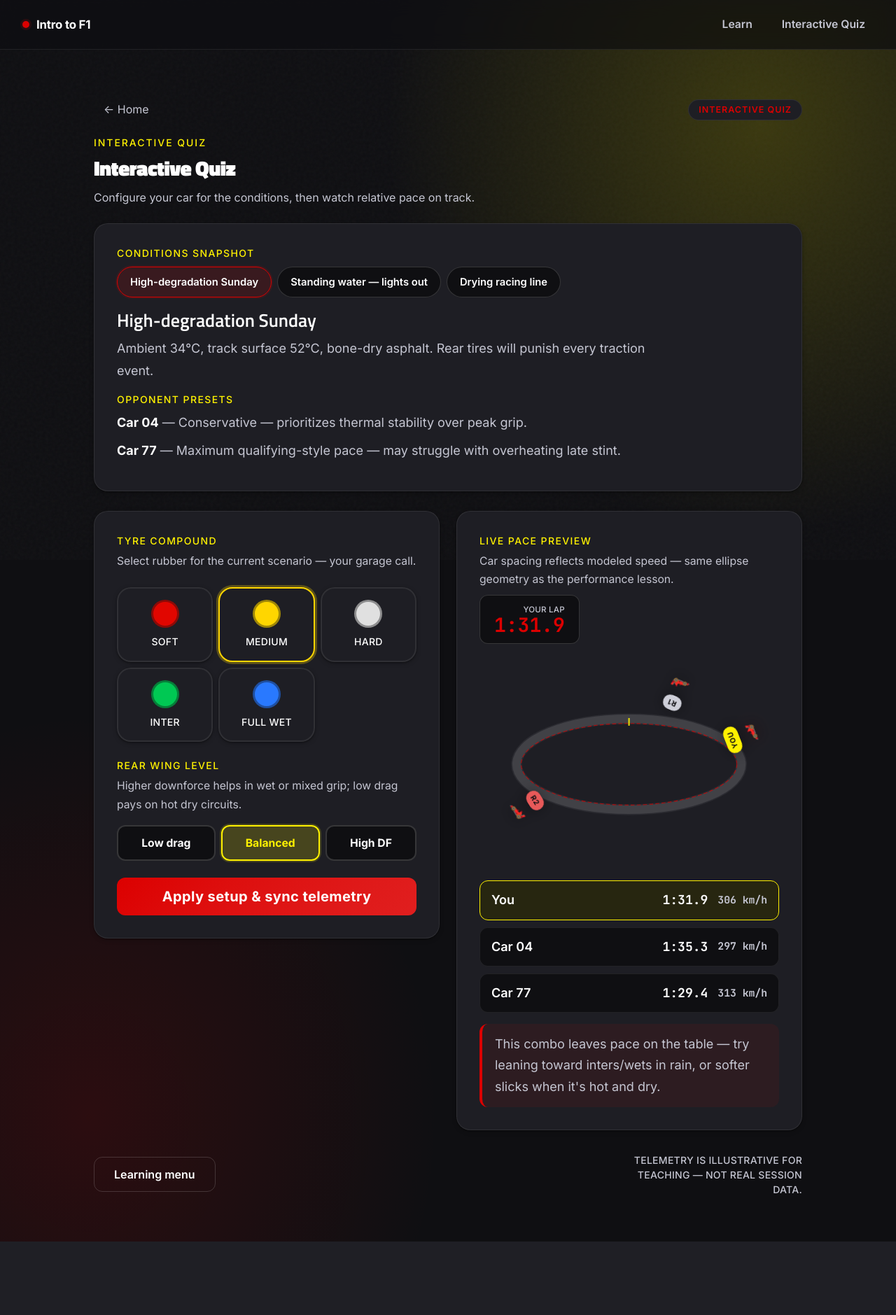
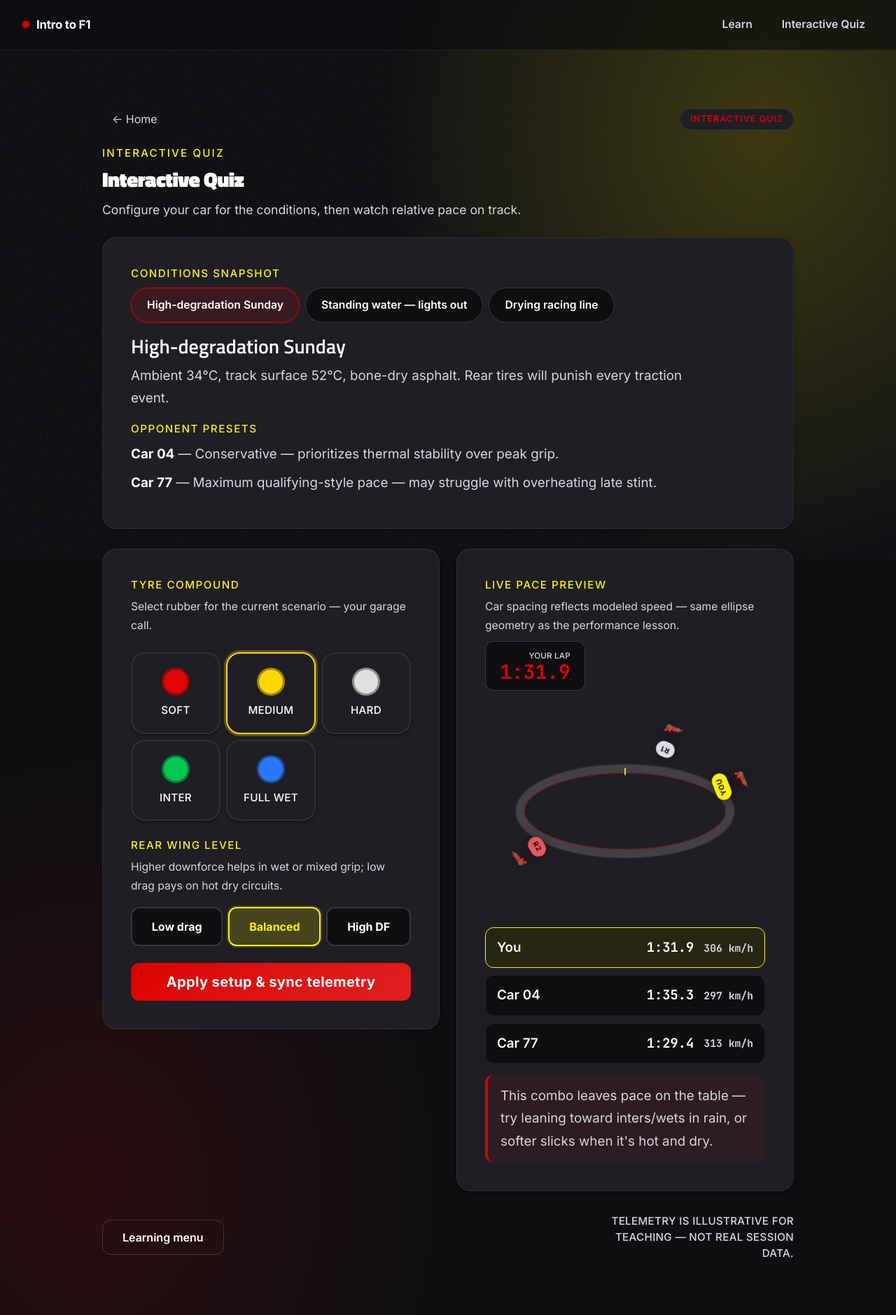
Before and after one commit to devbahl12/UI-Design-F1-Project, a Flask app: page /interactive-quiz in a window 1280 px wide. Shown: the whole page at 70% size. Before the commit the page ends 1774 px from the top, so only its background shows below. Run offline with Flask 3, Linux system fonts and the light colour scheme.

Commit message:
ui: increase font sizes, brighten secondary text, stronger hover states, more spacing
- Type scale: fs-h2 1.625→1.75rem, fs-h3 1.25→1.35rem, fs-body 1.125→1.175rem, fs-caption 0.875→0.95rem
- Secondary text color lifted from #C5C6D2 to #D6D7E2 for better contrast on dark backgrounds
- page-sub bumped to 1.1rem; screen-page and card-modern padding increased
- Button hover: iq-scenario-tab, iq-wing-btn now show accent-subtle fill + glow ring — easier to spot the affordance
- iq-config-card and iq-wing-btn padding increased for larger tap targets

```diff
--- a/static/css/app.css
+++ b/static/css/app.css
@@ -10,7 +10,7 @@
   --color-accent:       #FFF200;   /* Racing yellow: focus rings, in-progress states, peripheral wayfinding */
   --color-dark-grey:    #0F0F12;   /* Garage near-black: page background */
   --color-mid-grey:     #1E1E24;   /* Surface: cards, panels, sticky nav fill */
-  --color-light-grey:   #C5C6D2;   /* Secondary text — brighter for readability on dark bg */
+  --color-light-grey:   #D6D7E2;   /* Secondary text — brighter for readability on dark bg */
   --color-white:        #FFFFFF;   /* Primary text */
 
   /* ---- Derived state tokens (hover / active / subtle overlays) ---- */
@@ -57,10 +57,10 @@
      needing media-query switches. */
   --fs-display:   3.5rem;   --lh-display: 1.05;  --fw-display: 700;  --ls-display: -0.02em;
   --fs-h1:        2.25rem;  --lh-h1:      1.15;  --fw-h1:      700;  --ls-h1:      -0.01em;
-  --fs-h2:        1.625rem; --lh-h2:      1.28;  --fw-h2:      600;  --ls-h2:       0;
-  --fs-h3:        1.25rem;  --lh-h3:      1.38;  --fw-h3:      600;  --ls-h3:       0;
-  --fs-body:      1.125rem; --lh-body:    1.68;  --fw-body:    400;  --ls-body:     0;
-  --fs-caption:   0.875rem; --lh-caption: 1.45;  --fw-caption: 500;  --ls-caption:  0.02em;
+  --fs-h2:        1.75rem;  --lh-h2:      1.28;  --fw-h2:      600;  --ls-h2:       0;
+  --fs-h3:        1.35rem;  --lh-h3:      1.38;  --fw-h3:      600;  --ls-h3:       0;
+  --fs-body:      1.175rem; --lh-body:    1.72;  --fw-body:    400;  --ls-body:     0;
+  --fs-caption:   0.95rem;  --lh-caption: 1.5;   --fw-caption: 500;  --ls-caption:  0.02em;
 }
 
 /* =========================================================
@@ -279,7 +279,7 @@ body::before {
 .screen-page {
   max-width: 1100px;
   margin: 0 auto;
-  padding: clamp(36px, 5vw, 72px) clamp(20px, 4vw, 44px);
+  padding: clamp(48px, 6vw, 88px) clamp(24px, 5vw, 56px);
   animation: fadeUp var(--dur-base) var(--ease-out);
 }
 .screen-home {
@@ -431,7 +431,7 @@ body::before {
 .home-sub { color: var(--color-light-grey); font-size: 1.125rem; margin-bottom: 40px; }
 
 .page-title { font-size: 1.85rem; font-weight: 800; letter-spacing: -0.02em; }
-.page-sub { color: var(--color-light-grey); font-size: 1rem; }
+.page-sub { color: var(--color-light-grey); font-size: 1.1rem; }
 
 .btn-primary-f1 {
   background: linear-gradient(135deg, var(--color-base), var(--color-base-hover));
@@ -525,7 +525,7 @@ body::before {
   border: 1px solid var(--color-hairline);
   border-radius: var(--r-lg);
   box-shadow: var(--elev-1);
-  padding: clamp(22px, 3vw, 32px);
+  padding: clamp(28px, 3.5vw, 40px);
   transition: background var(--dur-fast) var(--ease-out),
               border-color var(--dur-fast) var(--ease-out),
               transform var(--dur-fast) var(--ease-out),
@@ -1261,8 +1261,8 @@ input[type="range"]::-webkit-slider-thumb {
   background: var(--color-dark-grey);
   color: var(--color-white);
   font-weight: 600;
-  font-size: 0.92rem;
-  padding: 10px 18px;
+  font-size: 0.98rem;
+  padding: 12px 22px;
   transition: background var(--dur-fast) var(--ease-out),
               border-color var(--dur-fast) var(--ease-out),
               box-shadow var(--dur-fast) var(--ease-out),
@@ -1270,9 +1270,10 @@ input[type="range"]::-webkit-slider-thumb {
 }
 .iq-scenario-tab:hover {
   border-color: var(--color-accent);
-  background: var(--color-surface-hover);
-  transform: translateY(-1px);
-  box-shadow: var(--elev-2);
+  background: var(--color-accent-subtle);
+  color: var(--color-white);
+  transform: translateY(-2px);
+  box-shadow: var(--elev-2), 0 0 0 2px var(--color-accent-subtle);
 }
 .iq-scenario-tab.is-active {
   border-color: var(--color-base);
@@ -1287,7 +1288,7 @@ input[type="range"]::-webkit-slider-thumb {
 .iq-config-card {
   cursor: pointer;
   border: 2px solid var(--color-hairline);
-  padding: 16px 12px;
+  padding: 20px 14px;
   display: flex;
   flex-direction: column;
   align-items: center;
@@ -1323,8 +1324,8 @@ input[type="range"]::-webkit-slider-thumb {
   background: var(--color-dark-grey);
   color: var(--color-white);
   font-weight: 700;
-  font-size: 0.98rem;
-  padding: 12px 16px;
+  font-size: 1rem;
+  padding: 14px 20px;
   transition: border-color var(--dur-fast) var(--ease-out),
               background var(--dur-fast) var(--ease-out),
               box-shadow var(--dur-fast) var(--ease-out),
@@ -1332,9 +1333,10 @@ input[type="range"]::-webkit-slider-thumb {
 }
 .iq-wing-btn:hover {
   border-color: var(--color-accent);
-  background: var(--color-surface-hover);
+  background: var(--color-accent-subtle);
+  color: var(--color-white);
   transform: translateY(-2px);
-  box-shadow: var(--elev-2);
+  box-shadow: var(--elev-2), 0 0 0 2px var(--color-accent-subtle);
 }
 .iq-wing-btn.is-selected {
   border-color: var(--color-accent);
```
